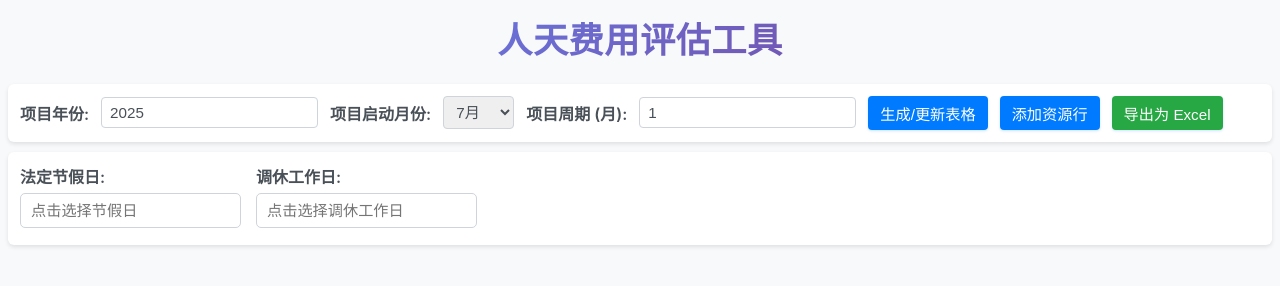
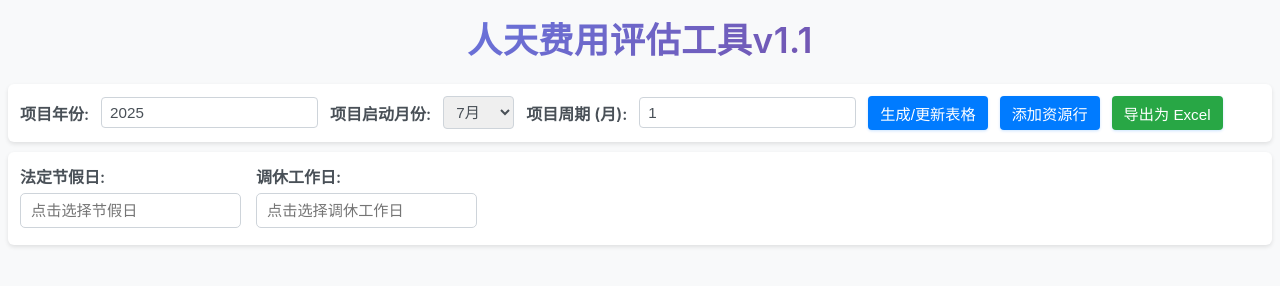
Before and after one commit to yaways/yaways.github.io, a plain HTML site: page index.html in a window 1280 px wide. Drawn offline with nearby package versions, Linux system fonts and the light colour scheme.

Commit message:
Add files via upload

```diff
--- a/index.html
+++ b/index.html
@@ -9,7 +9,7 @@
 </head>
 <body>
 
-    <h1>人天费用评估工具</h1>
+    <h1>人天费用评估工具v1.1</h1>
 
     <div class="controls">
         <label for="projectYear">项目年份:</label>
```
